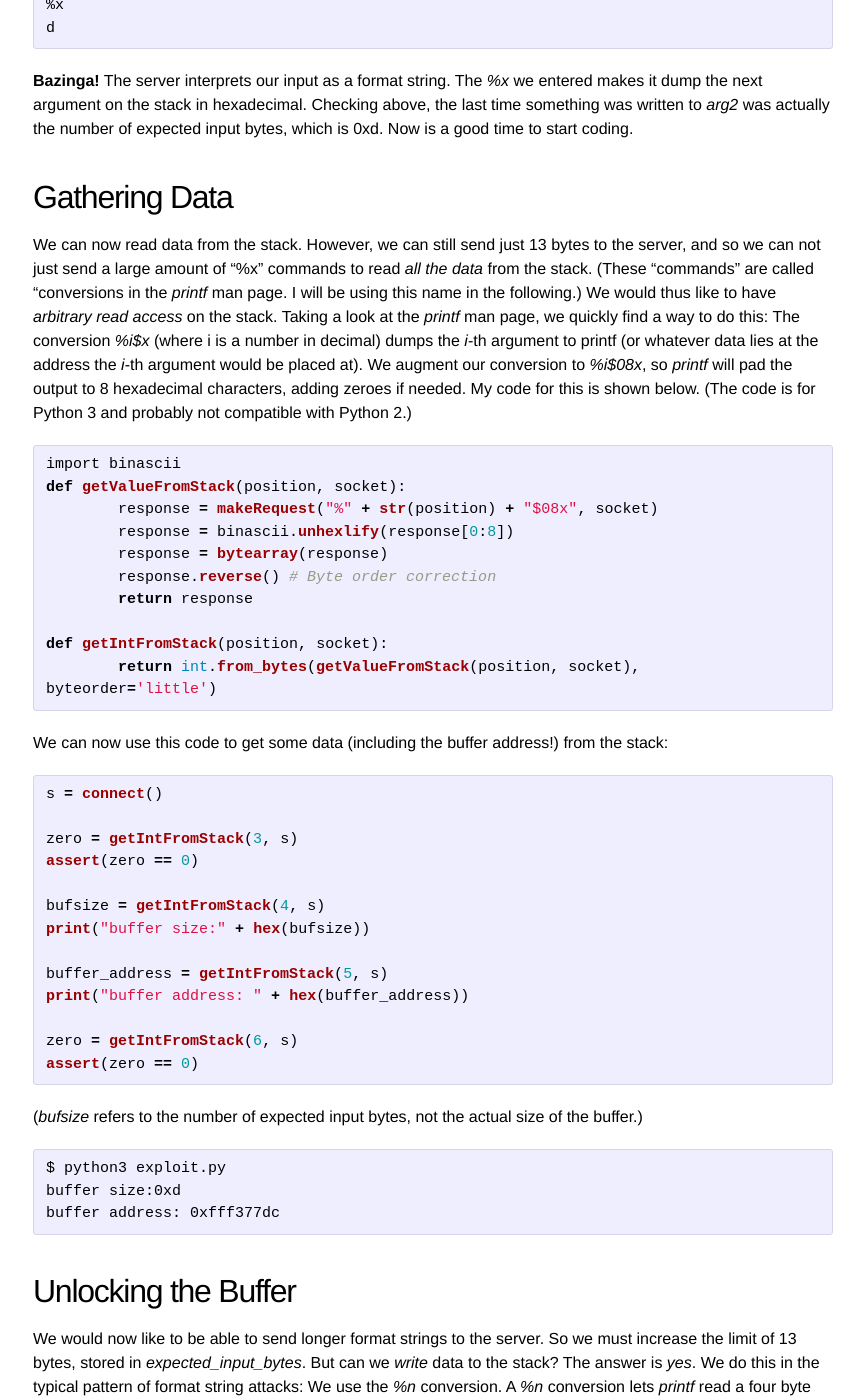
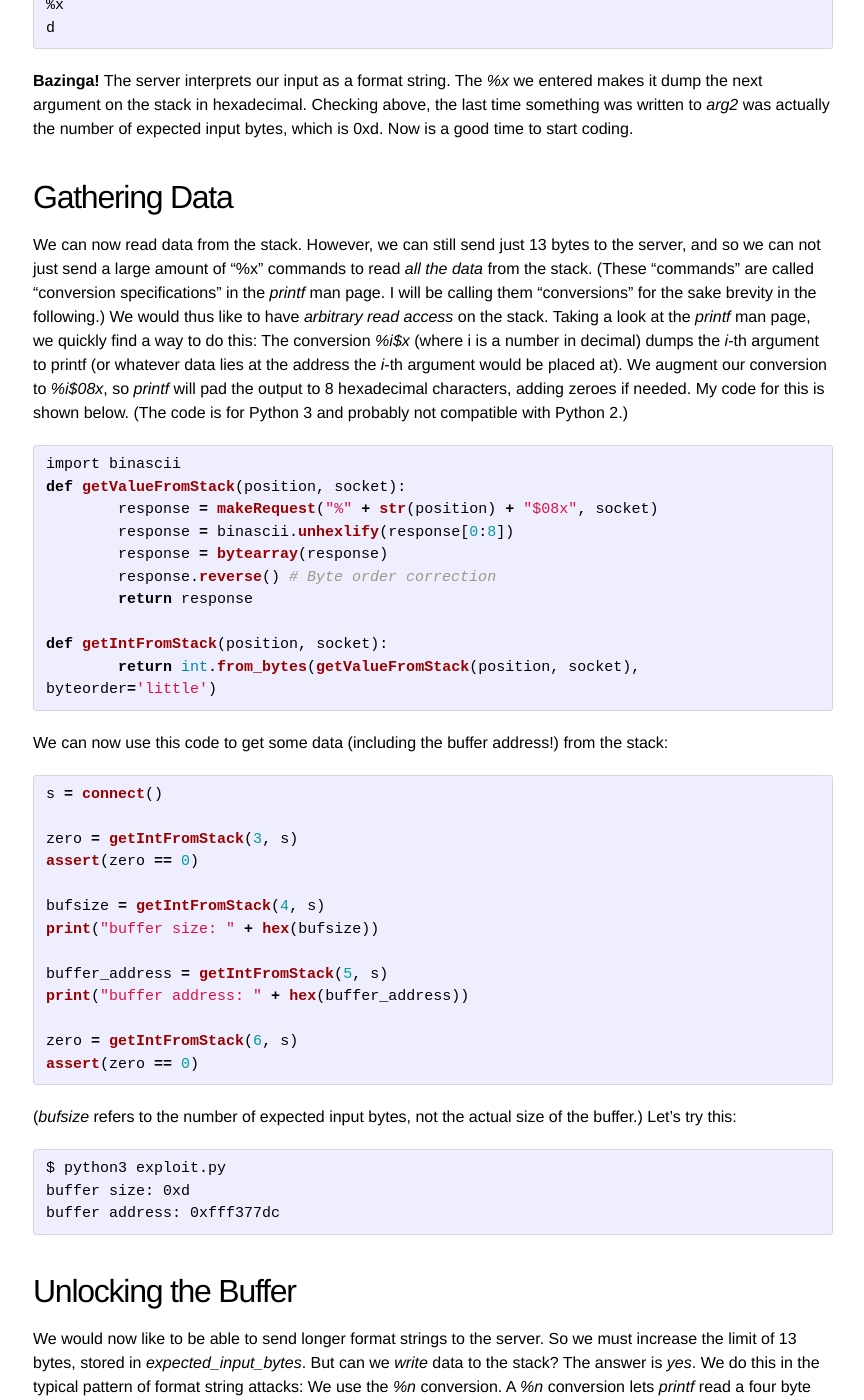
Before and after one commit to kitctf/www, a Jekyll site: the page built from _posts/2015-06-20-babyecho.md, in a window 1280 px wide and 1400 px high, scrolled down 3739 px. Shown: the whole window, without its empty margins (207-1071 px from the left). Built offline with Jekyll 4.4.1, drawn with Linux system fonts in a browser that asks for light colours; some of the changed text lies outside the part shown.

Commit message:
Fixed a few things in the DEFCON Qualifiers 2015 Babyecho Writeup.

```diff
--- a/_posts/2015-06-20-babyecho.md
+++ b/_posts/2015-06-20-babyecho.md
@@ -86,7 +86,7 @@
 ## Gathering Data
 
 We can now read data from the stack. However, we can still send just 13 bytes to the server, and so we can not just send a large amount of "%x" commands to read *all the data* from the stack.
-(These "commands" are called "conversions in the *printf* man page. I will be using this name in the following.)
+(These "commands" are called "conversion specifications" in the *printf* man page. I will be calling them "conversions" for the sake brevity in the following.)
 We would thus like to have *arbitrary read access* on the stack. Taking a look at the *printf* man page, we quickly find a way to do this: The conversion *%i$x* (where i is a number in decimal) dumps the *i*-th argument to printf (or whatever data lies at the address the *i*-th argument would be placed at).
 We augment our conversion to *%i$08x*, so *printf* will pad the output to 8 hexadecimal characters, adding zeroes if needed.
 My code for this is shown below. (The code is for Python 3 and probably not compatible with Python 2.)
@@ -113,7 +113,7 @@
 assert(zero == 0)
 
 bufsize = getIntFromStack(4, s)
-print("buffer size:" + hex(bufsize))
+print("buffer size: " + hex(bufsize))
 
 buffer_address = getIntFromStack(5, s)
 print("buffer address: " + hex(buffer_address))
@@ -123,9 +123,10 @@
 {% endhighlight %}
 
 (*bufsize* refers to the number of expected input bytes, not the actual size of the buffer.)
+Let's try this:
 
 	$ python3 exploit.py
-	buffer size:0xd
+	buffer size: 0xd
 	buffer address: 0xfff377dc
 
 ## Unlocking the Buffer
@@ -139,6 +140,7 @@
 * We must output more than 13 bytes before reaching the *%n* conversion. Given that we can input at most 13 bytes, we need a short piece of format string that creates a long output.
 
 We accomplish these goals as follows:
+
 * We simply put the address of *expected_input_bytes* at the beginning of our format string. Since the format string is placed inside the buffer, and thus on the stack, we have the address on the stack.
 * My solution to output a large number of bytes with a short format string was to find a large integer on the stack and output it in *octal*. A 32-bit integer can have up to 11 octal digits, if it is sufficiently large. Fortunately, the buffer address is stored on the stack. Given that the buffer is also located on the stack, the buffer address is probably large enough.
 
@@ -248,7 +250,7 @@
 This is because when the server encounters a newline character, it stops receiving our input and feeds only the bytes received so far to *printf*.
 So my exploit is not 100% reliable, but it worked well enough for me.
 
-Finally, we need to actually create a binary exploit that we will be writing to the server memory. The exploit is basically crafted very similar to a standard stack overflow exploit: Deliver some machine code, and overwrite the return address. However, there is one more (small) obstacle to overcome.
+Finally, we need to actually create a binary exploit that we will be writing to the server memory. The exploit is basically crafted very similar to a standard stack overflow exploit: Deliver some machine code, and overwrite the return address. However, there is one more (small) obstacle to overcome. The screenshot below shows the code that is executed upon leaving the loop.
 
 ![IDA Screenshot showing code executed after leaving the loop]({{ site.url }}/imgs/defcon-quals-2015-babyecho-ida-exit.png)
 
@@ -259,7 +261,7 @@
 {% highlight python %}
 #get stack canary
 stack_canary = getValueFromStack(1024//4 + 7, s)
-print(b"stack canary: " + stack_canary)
+print("stack canary: ", stack_canary)
 
 #now build the exploit!
 shellcode = open('shellcode', 'rb').read()
```
